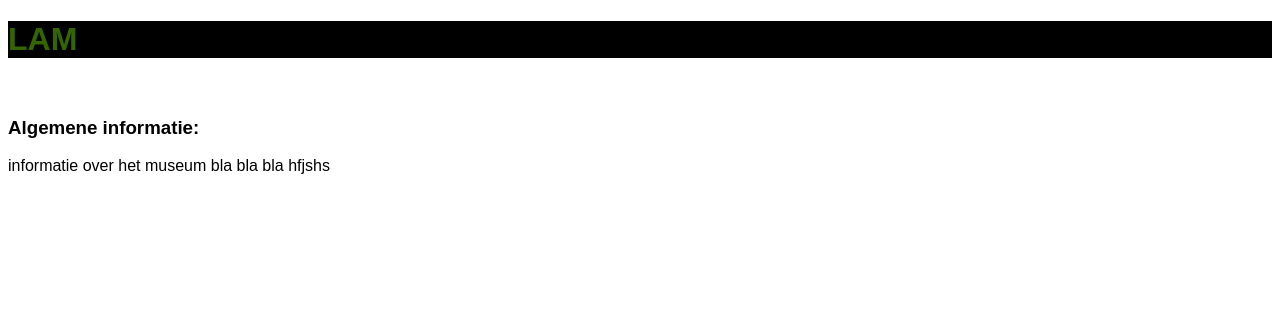
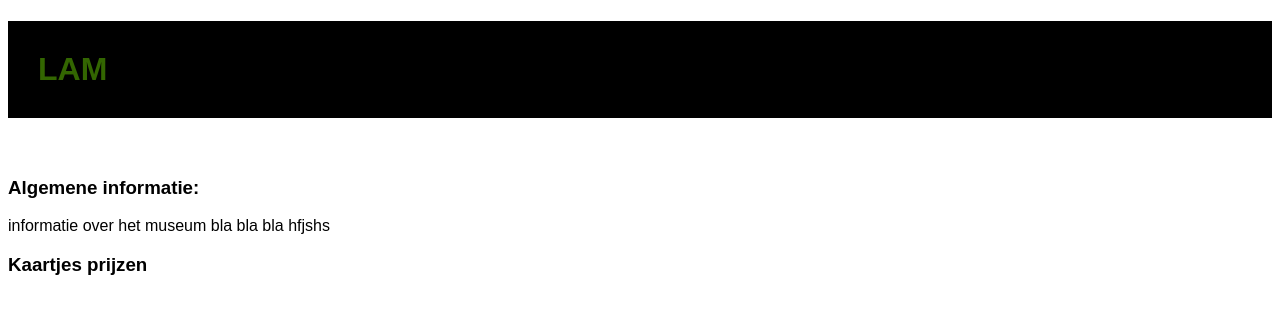
Before and after one commit to MartijnRene/Museum, a plain HTML site: page Website/index.html in a window 1280 px wide. Drawn offline with Linux system fonts and the light colour scheme.

Commit message:
html and css

```diff
--- a/Website/Main.css
+++ b/Website/Main.css
@@ -17,6 +17,9 @@ body {
   background-color: #ffffff;
 }
 
-h1 {
-  background-color: black;
+#heading {
+  width: auto;
+  padding: 30px;
+  background-color: rgba(0, 0, 0, 50);
+  color: rgb(51, 102, 1)
 }
--- a/Website/index.html
+++ b/Website/index.html
@@ -8,14 +8,18 @@
 </head>
 <body>
     <!--Boven kant-->
-    <div id="div1">
-    <h1 style="color: rgb(51, 102, 1);">LAM</h1>
+    <div>
+    <h1 id="heading">LAM</h1>
     </div>
     <!--informatie blocken-->
-    <div id="div2">
+    <div id="AlgemeneInfoDiv">
         <br>
         <h3>Algemene informatie: </h3>
         <p class="P2">informatie over het museum bla bla bla hfjshs</p>
     </div>
+    <div id=KaartVerkoopDiv>
+        <h3>Kaartjes prijzen</h3>
+
+    </div>
 </body>
 </html>
```
